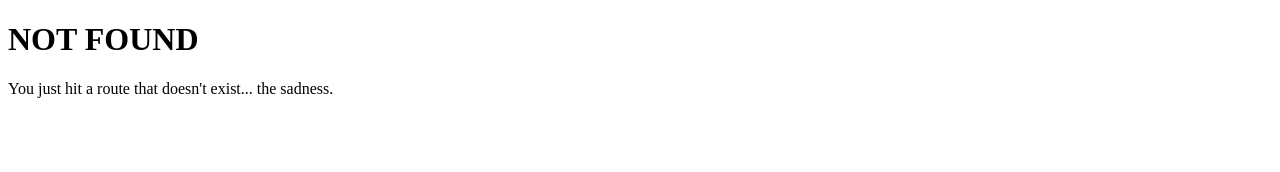
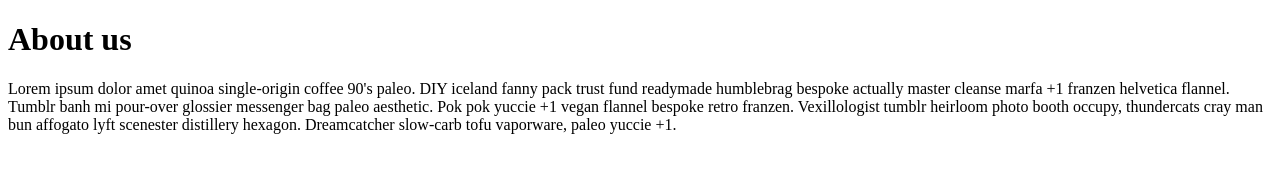
Before and after one commit to jcromerohdz/introtogatsbyjs, a Gatsby site in the folder frontBay-blog/: page /about in a window 1280 px wide. Before the commit this address had no page. Built offline with nearby package versions, Linux system fonts and the light colour scheme; Gatsby itself is replaced by a stand-in of ours.

Commit message:
Pages and Navigation

```diff
--- a/frontBay-blog/src/components/header.js
+++ b/frontBay-blog/src/components/header.js
@@ -27,6 +27,16 @@ const Header = ({ siteTitle }) => (
         </Link>
       </h1>
     </div>
+    <nav>
+          <ul>
+            <li>
+              <Link to="/">Home</Link>
+            </li>
+            <li>
+              <Link to="/about">About</Link>
+            </li>
+          </ul>
+    </nav>
   </div>
 )
 
--- /dev/null
+++ b/frontBay-blog/src/pages/about.js
@@ -0,0 +1,15 @@
+import React, { Component } from 'react';
+
+export default class About extends Component{
+    render() {
+        return (
+        <div>
+            <h1>About us</h1>
+            <p>
+             Lorem ipsum dolor amet quinoa single-origin coffee 90's paleo. DIY iceland fanny pack trust fund readymade humblebrag bespoke actually master cleanse marfa +1 franzen helvetica flannel. Tumblr banh mi pour-over glossier messenger bag paleo aesthetic. Pok pok yuccie +1 vegan flannel bespoke retro franzen. Vexillologist tumblr heirloom photo booth occupy, thundercats cray man bun affogato lyft scenester distillery hexagon. Dreamcatcher slow-carb tofu vaporware, paleo yuccie +1.
+
+            </p>
+        </div>
+        )
+    }
+};
```
